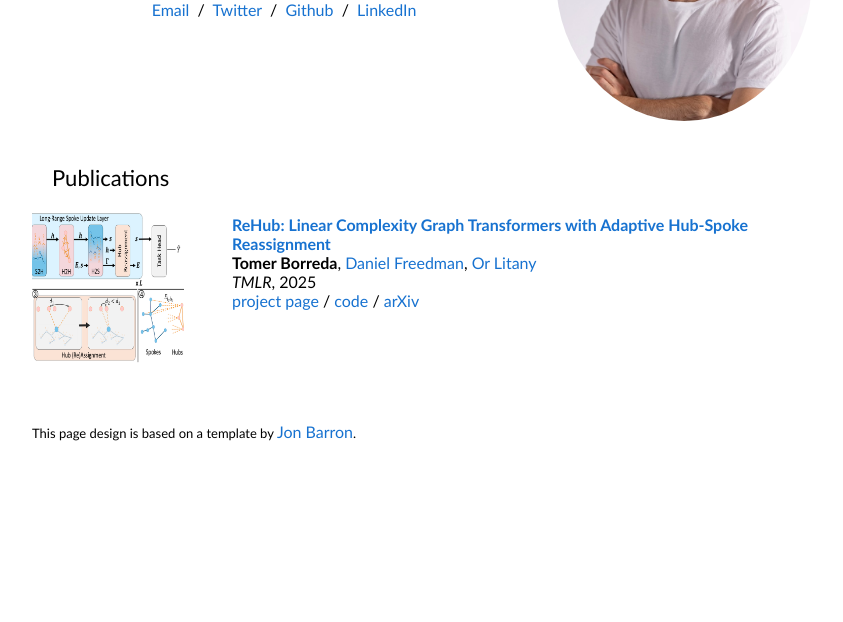
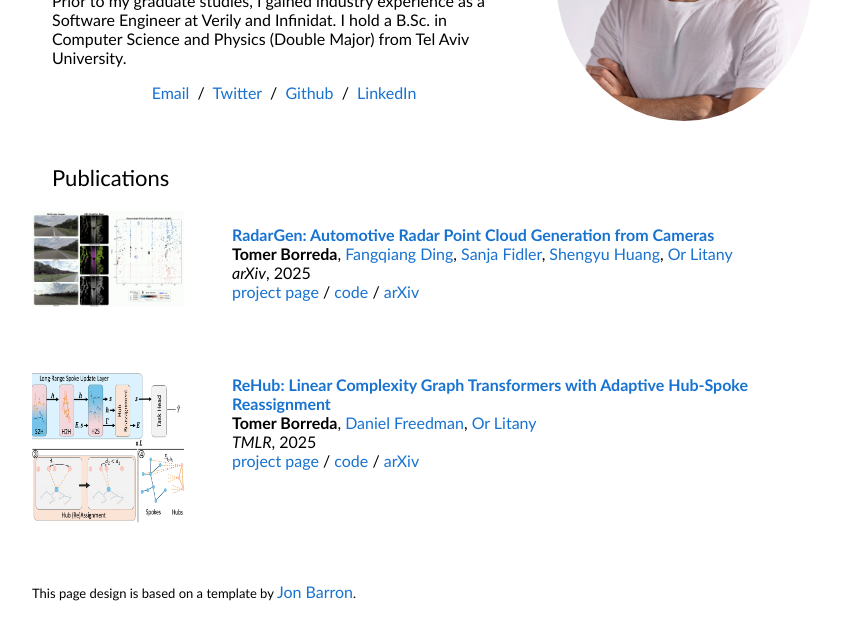
Before and after one commit to tomerborreda/tomerborreda.github.io, a plain HTML site: page index.html in a window 1280 px wide. Shown: the part 192-814 px from the top of the page, without its empty margins (208-1051 px from the left). Drawn offline with Linux system fonts and the light colour scheme.

Commit message:
Add RadarGen project with associated images and update personal biography on homepage.

```diff
--- a/index.html
+++ b/index.html
@@ -1,11 +1,12 @@
 <!DOCTYPE HTML>
 <html lang="en">
+
 <head>
   <!-- Google tag (gtag.js) -->
   <script async src="https://www.googletagmanager.com/gtag/js?id=G-SYB9FHTK1T"></script>
   <script>
     window.dataLayer = window.dataLayer || [];
-      function gtag(){dataLayer.push(arguments);}
+    function gtag() { dataLayer.push(arguments); }
     gtag('js', new Date());
 
     gtag('config', 'G-SYB9FHTK1T');
@@ -24,23 +25,27 @@
 </head>
 
 <body>
-    <table style="width:100%;max-width:800px;border:0px;border-spacing:0px;border-collapse:separate;margin-right:auto;margin-left:auto;"><tbody>
+  <table
+    style="width:100%;max-width:800px;border:0px;border-spacing:0px;border-collapse:separate;margin-right:auto;margin-left:auto;">
+    <tbody>
       <tr style="padding:0px">
         <td style="padding:0px">
-          <table style="width:100%;border:0px;border-spacing:0px;border-collapse:separate;margin-right:auto;margin-left:auto;"><tbody>
+          <table
+            style="width:100%;border:0px;border-spacing:0px;border-collapse:separate;margin-right:auto;margin-left:auto;">
+            <tbody>
               <tr style="padding:0px">
                 <td style="padding:2.5%;width:63%;vertical-align:middle">
                   <p class="name" style="text-align: center;">
                     Tomer Borreda
                   </p>
-                <!-- <p>
-                  Test Test.
-                </p> -->
-                <!-- <p>I'm a research scientist at <a href="https://deepmind.google/">Google DeepMind</a> in San Francisco, where I lead a small team that mostly works on <a href="https://www.matthewtancik.com/nerf">NeRF</a>.
+                  <p>
+                    I'm an M.Sc. student at the Technion, advised by Prof. Or Litany. My research interests
+                    lie at the intersection of 3D Computer Vision and Generative Models.
                   </p>
                   <p>
-                  At Google I've worked on <a href="https://www.google.com/glass/start/">Glass</a>,  <a href="https://ai.googleblog.com/2014/04/lens-blur-in-new-google-camera-app.html">Lens Blur</a>, <a href="https://ai.googleblog.com/2014/10/hdr-low-light-and-high-dynamic-range.html">HDR+</a>, <a href="https://blog.google/products/google-ar-vr/introducing-next-generation-jump/">VR</a>, <a href="https://ai.googleblog.com/2017/10/portrait-mode-on-pixel-2-and-pixel-2-xl.html">Portrait Mode</a>, <a href="https://ai.googleblog.com/2020/12/portrait-light-enhancing-portrait.html">Portrait Light</a>, and <a href="https://blog.google/products/maps/three-maps-updates-io-2022/">Maps</a>. I did my PhD at <a href="http://www.eecs.berkeley.edu/">UC Berkeley</a>, where I was advised by <a href="http://www.cs.berkeley.edu/~malik/">Jitendra Malik</a>. I've received the <a href="https://www.thecvf.com/?page_id=413#YRA">PAMI Young Researcher Award</a>.
-                </p> -->
+                    Prior to my graduate studies, I gained industry experience as a Software Engineer at Verily and
+                    Infinidat. I hold a B.Sc. in Computer Science and Physics (Double Major) from Tel Aviv University.
+                  </p>
                   <p style="text-align:center">
                     <a href="mailto:tomerborreda@gmail.com">Email</a> &nbsp;/&nbsp;
                     <!-- <a href="data/TomerBorreda-CV.pdf">CV</a> &nbsp;/&nbsp; -->
@@ -52,28 +57,75 @@
                   </p>
                 </td>
                 <td style="padding:2.5%;width:40%;max-width:40%">
-                <a href="images/TomerBorreda.jpg"><img style="width:100%;max-width:100%;object-fit: cover; border-radius: 50%;" alt="profile photo" src="images/TomerBorreda.jpg" class="hoverZoomLink"></a>
+                  <a href="images/TomerBorreda.jpg"><img
+                      style="width:100%;max-width:100%;object-fit: cover; border-radius: 50%;" alt="profile photo"
+                      src="images/TomerBorreda.jpg" class="hoverZoomLink"></a>
                 </td>
               </tr>
-          </tbody></table>
+            </tbody>
+          </table>
 
-          <table style="width:100%;border:0px;border-spacing:0px;border-collapse:separate;margin-right:auto;margin-left:auto;"><tbody>
+          <table
+            style="width:100%;border:0px;border-spacing:0px;border-collapse:separate;margin-right:auto;margin-left:auto;">
+            <tbody>
               <tr>
                 <td style="padding:20px;width:100%;vertical-align:middle">
                   <h2>Publications</h2>
                 </td>
               </tr>
-          </tbody></table>
+            </tbody>
+          </table>
 
 
-          <table style="width:100%;border:0px;border-spacing:0px;border-collapse:separate;margin-right:auto;margin-left:auto;"><tbody>
+          <table
+            style="width:100%;border:0px;border-spacing:0px;border-collapse:separate;margin-right:auto;margin-left:auto;">
+            <tbody>
 
+
+              <tr onmouseout="radargen_stop()" onmouseover="radargen_start()">
+                <td style="padding:0%;width:20%;vertical-align:top">
+                  <div class="one">
+                    <div class="two" id='radargen_image'>
+                      <img src='images/scene_17.gif' width="95%">
+                    </div>
+                    <img src='images/scene_17.jpg' width="95%">
+                  </div>
+                  <script type="text/javascript">
+                    function radargen_start() {
+                      document.getElementById('radargen_image').style.opacity = "1";
+                    }
+
+                    function radargen_stop() {
+                      document.getElementById('radargen_image').style.opacity = "0";
+                    }
+                    radargen_stop()
+                  </script>
+                </td>
+                <td style="padding:0;width:60%;max-width:60%">
+                  <a href="https://radargen.github.io/">
+                    <span class="papertitle">RadarGen: Automotive Radar Point Cloud Generation from Cameras</span>
+                  </a> <br>
+                  <strong>Tomer Borreda</strong>,
+                  <a href="https://toytiny.github.io/">Fangqiang Ding</a>,
+                  <a href="https://www.cs.utoronto.ca/~fidler/">Sanja Fidler</a>,
+                  <a href="https://shengyuh.github.io/">Shengyu Huang</a>,
+                  <a href="https://orlitany.github.io/">Or Litany</a>
+                  <br>
+                  <em>arXiv</em>, 2025
+                  <br>
+                  <a href="https://radargen.github.io/">project page</a> /
+                  <a href="https://github.com/tomerborreda/radargen">code</a> /
+                  <a href="https://arxiv.org/abs/2512.17897">arXiv</a>
+                  <br><br><br><br>
+                </td>
+              </tr>
 
               <tr onmouseout="rehub_stop()" onmouseover="rehub_start()">
                 <td style="padding:0%;width:20%;vertical-align:top">
                   <div class="one">
                     <div class="two" id='rehub_image'>
-            <img src='images/rehub.png' width="95%"></div>
+                      <img src='images/rehub.png' width="95%">
+                    </div>
                     <img src='images/rehub.png' width="95%">
                   </div>
                   <script type="text/javascript">
@@ -89,7 +141,8 @@
                 </td>
                 <td style="padding:0;width:60%;max-width:60%">
                   <a href="https://tomerborreda.github.io/rehub/">
-          <span class="papertitle">ReHub: Linear Complexity Graph Transformers with Adaptive Hub-Spoke Reassignment</span>
+                    <span class="papertitle">ReHub: Linear Complexity Graph Transformers with Adaptive Hub-Spoke
+                      Reassignment</span>
                   </a> <br>
                   <strong>Tomer Borreda</strong>,
                   <a href="https://danielfreedman.ai/">Daniel Freedman</a>,
@@ -105,17 +158,20 @@
               </tr>
 
 
-    </tbody></table>
+            </tbody>
+          </table>
 
 
           <br><br>
-    <p style="font-size:small;width="100%" valign="left"">
-      This page design is based on a template by <a href="https://jonbarron.info/">Jon Barron</a>.
+          <p style="font-size:small; width:100%; text-align:left;">
+            This page design is based on a template by <a href=" https://jonbarron.info/">Jon Barron</a>.
           </p>
 
-          </tbody></table>
+    </tbody>
+  </table>
   </td>
   </tr>
   </table>
 </body>
+
 </html>
```
Also changed, not shown: images/scene_17.jpg (added), 1 other file. Lines whose indentation alone changed are shown as unchanged.
